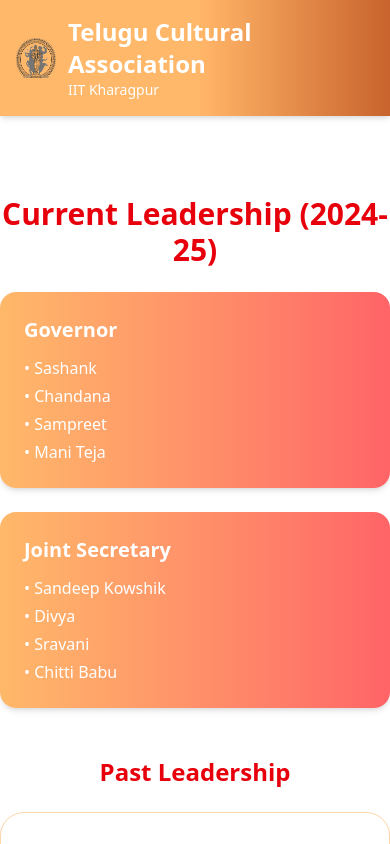
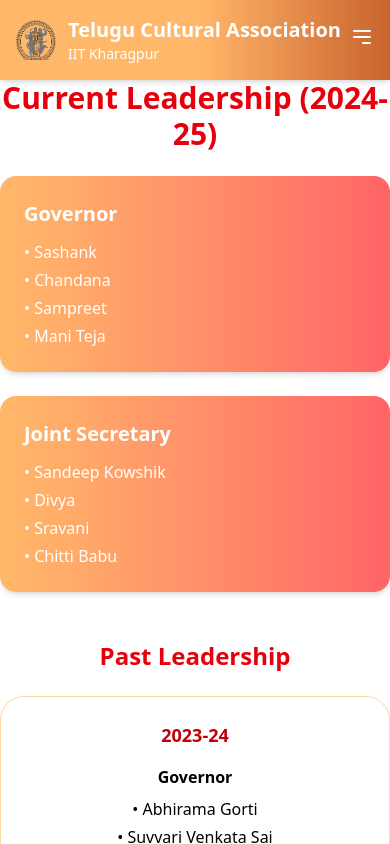
Before and after one commit to SUSHMITHASAME/tca-website, a React (Vite) app in the folder client/: page /team in a window 390 px wide. Shown: the top 844 px of the page. Built offline with nearby package versions, Linux system fonts and the light colour scheme; no server answers.

Commit message:
feat: Add responsive mobile hamburger menu to navbar

```diff
--- a/client/src/components/Navbar.jsx
+++ b/client/src/components/Navbar.jsx
@@ -1,23 +1,27 @@
-import React from 'react';
+import React, { useState } from 'react';
 import { Link, useNavigate } from 'react-router-dom';
 
 const Navbar = () => {
-  // --- Get auth state from localStorage ---
+  const [isOpen, setIsOpen] = useState(false);
   const token = localStorage.getItem('token');
   const role = localStorage.getItem('role');
   const navigate = useNavigate();
 
-  // --- Handle Logout ---
   const handleLogout = () => {
     localStorage.removeItem('token');
     localStorage.removeItem('role');
-    navigate('/'); // Redirect to the homepage after logout
+    navigate('/');
+    setIsOpen(false);
+  };
+
+  const closeMenu = () => {
+    setIsOpen(false);
   };
 
   return (
-    <nav className="bg-gradient-to-r from-orange-300 via-orange-300 to-[#c8632d] shadow-md">
+    <nav className="bg-gradient-to-r from-orange-300 via-orange-300 to-[#c8632d] shadow-md fixed top-0 left-0 right-0 z-50">
       <div className="container mx-auto px-4 py-4 flex justify-between items-center">
-        {/* Logo Section (no change) */}
+
         <div className="flex items-center space-x-3">
           <img
             src="/TCA.png"
@@ -25,15 +29,14 @@ const Navbar = () => {
             className="h-10 w-10"
           />
           <div>
-            <h1 className="text-white text-2xl font-bold">
+            <h1 className="text-white text-xl sm:text-2xl font-bold">
               Telugu Cultural Association
             </h1>
             <p className="text-white text-sm">IIT Kharagpur</p>
           </div>
         </div>
 
-        {/* --- Menu Links (with new auth logic) --- */}
-        <div className="hidden md:flex space-x-6 text-white text-2xl font-medium">
+        <div className="hidden md:flex space-x-6 text-white text-lg font-medium items-center">
           <Link to="/" className="hover:text-gray-200">Home</Link>
           <Link to="/team" className="hover:text-gray-200">Team</Link>
           <Link to="/about" className="hover:text-gray-200">About</Link>
@@ -41,19 +44,13 @@ const Navbar = () => {
           <Link to="/history" className="hover:text-gray-200">History</Link>
           <Link to="/contact" className="hover:text-gray-200">Contact</Link>
 
-          {/* === THIS IS THE NEW LOGIC === */}
-
           {token ? (
-            // --- User is LOGGED IN ---
             <>
-              {/* Only show "Admin" link if the role is 'admin' */}
               {role === 'admin' && (
                 <Link to="/admin-dashboard" className="hover:text-gray-200">
                   Admin
                 </Link>
               )}
-
-              {/* Show "Logout" for ALL logged-in users */}
               <button
                 onClick={handleLogout}
                 className="hover:text-gray-200"
@@ -62,14 +59,72 @@ const Navbar = () => {
               </button>
             </>
           ) : (
-            // --- User is LOGGED OUT ---
             <Link to="/login" className="hover:text-gray-200">
               Login
             </Link>
           )}
+        </div>
 
-          {/* === END OF NEW LOGIC === */}
+        <div className="md:hidden">
+          <button
+            onClick={() => setIsOpen(!isOpen)}
+            className="text-white focus:outline-none"
+          >
+            <svg
+              className="w-6 h-6"
+              fill="none"
+              stroke="currentColor"
+              viewBox="0 0 24 24"
+              xmlns="http://www.w3.org/2000/svg"
+            >
+              {isOpen ? (
+                <path
+                  strokeLinecap="round"
+                  strokeLinejoin="round"
+                  strokeWidth={2}
+                  d="M6 18L18 6M6 6l12 12"
+                />
+              ) : (
+                <path
+                  strokeLinecap="round"
+                  strokeLinejoin="round"
+                  strokeWidth={2}
+                  d="M4 6h16M4 12h16m-7 6h7"
+                />
+              )}
+            </svg>
+          </button>
+        </div>
+      </div>
 
+      <div className={`md:hidden ${isOpen ? 'block' : 'hidden'} bg-gradient-to-r from-orange-300 via-orange-300 to-[#c8632d] pb-4`}>
+        <div className="flex flex-col items-center space-y-4 text-white text-lg font-medium">
+          <Link to="/" className="hover:text-gray-200" onClick={closeMenu}>Home</Link>
+          <Link to="/team" className="hover:text-gray-200" onClick={closeMenu}>Team</Link>
+          <Link to="/about" className="hover:text-gray-200" onClick={closeMenu}>About</Link>
+          <Link to="/events" className="hover:text-gray-200" onClick={closeMenu}>Events</Link>
+          <Link to="/history" className="hover:text-gray-200" onClick={closeMenu}>History</Link>
+          <Link to="/contact" className="hover:text-gray-200" onClick={closeMenu}>Contact</Link>
+
+          {token ? (
+            <>
+              {role === 'admin' && (
+                <Link to="/admin-dashboard" className="hover:text-gray-200" onClick={closeMenu}>
+                  Admin
+                </Link>
+              )}
+              <button
+                onClick={handleLogout}
+                className="hover:text-gray-200"
+              >
+                Logout
+              </button>
+            </>
+          ) : (
+            <Link to="/login" className="hover:text-gray-200" onClick={closeMenu}>
+              Login
+            </Link>
+          )}
         </div>
       </div>
     </nav>
```
